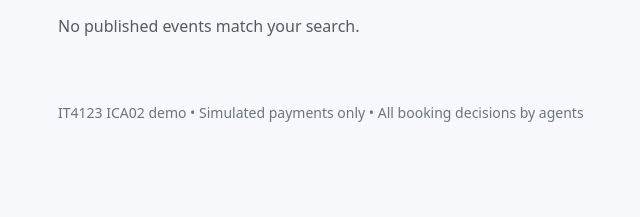
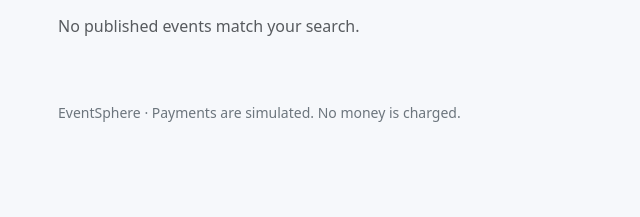
Before and after one commit to vishnu-tharan/EventSphere, a FastAPI app: page / in a window 1280 px wide. Shown: the part 583-800 px from the top of the page, without its empty margins (4-644 px from the left). Run offline with FastAPI, Linux system fonts and the light colour scheme.

Commit message:
Update public site wording

```diff
--- a/templates/base.html
+++ b/templates/base.html
@@ -44,7 +44,7 @@
   {% if error %}<div class="alert alert-danger">{{error}}</div>{% endif %}
   {% block content %}{% endblock %}
 </main>
-<footer class="site-wrap container-fluid pb-4 text-secondary small">IT4123 ICA02 demo • Simulated payments only • All booking decisions by agents</footer>
+<footer class="site-wrap container-fluid pb-4 text-secondary small">EventSphere · Payments are simulated. No money is charged.</footer>
 <script src="https://cdn.jsdelivr.net/npm/bootstrap@5.3.3/dist/js/bootstrap.bundle.min.js"></script>
 {% block scripts %}{% endblock %}
 </body></html>
--- a/templates/event.html
+++ b/templates/event.html
@@ -17,7 +17,7 @@
   <button class="btn btn-dark w-100">Claim {{hold.quantity}} held ticket(s)</button>
 </form>
 {% else %}
-<form method="post" action="/book/{{cat.id}}" class="d-flex gap-2 mt-3"><input type="hidden" name="csrf" value="{{csrf}}"><input type="number" class="form-control" name="quantity" min="1" max="6" value="1" aria-label="Number of tickets" style="max-width:95px"><button class="btn btn-dark flex-grow-1" {% if cat.remaining==0 %}disabled{% endif %}>Book (demo payment)</button></form>
+<form method="post" action="/book/{{cat.id}}" class="d-flex gap-2 mt-3"><input type="hidden" name="csrf" value="{{csrf}}"><input type="number" class="form-control" name="quantity" min="1" max="6" value="1" aria-label="Number of tickets" style="max-width:95px"><button class="btn btn-dark flex-grow-1" {% if cat.remaining==0 %}disabled{% endif %}>Book tickets</button></form>
 <form method="post" action="/waitlist/{{cat.id}}" class="d-flex gap-2 mt-2"><input type="hidden" name="csrf" value="{{csrf}}"><input type="hidden" name="quantity" value="1"><button class="btn btn-outline-secondary w-100">Join waitlist (1 ticket)</button></form>
 {% endif %}
 {% elif not user %}<a class="btn btn-dark mt-3" href="/login">Sign in to book</a>{% else %}<div class="text-muted small mt-2">Booking is closed for this event.</div>{% endif %}
```
